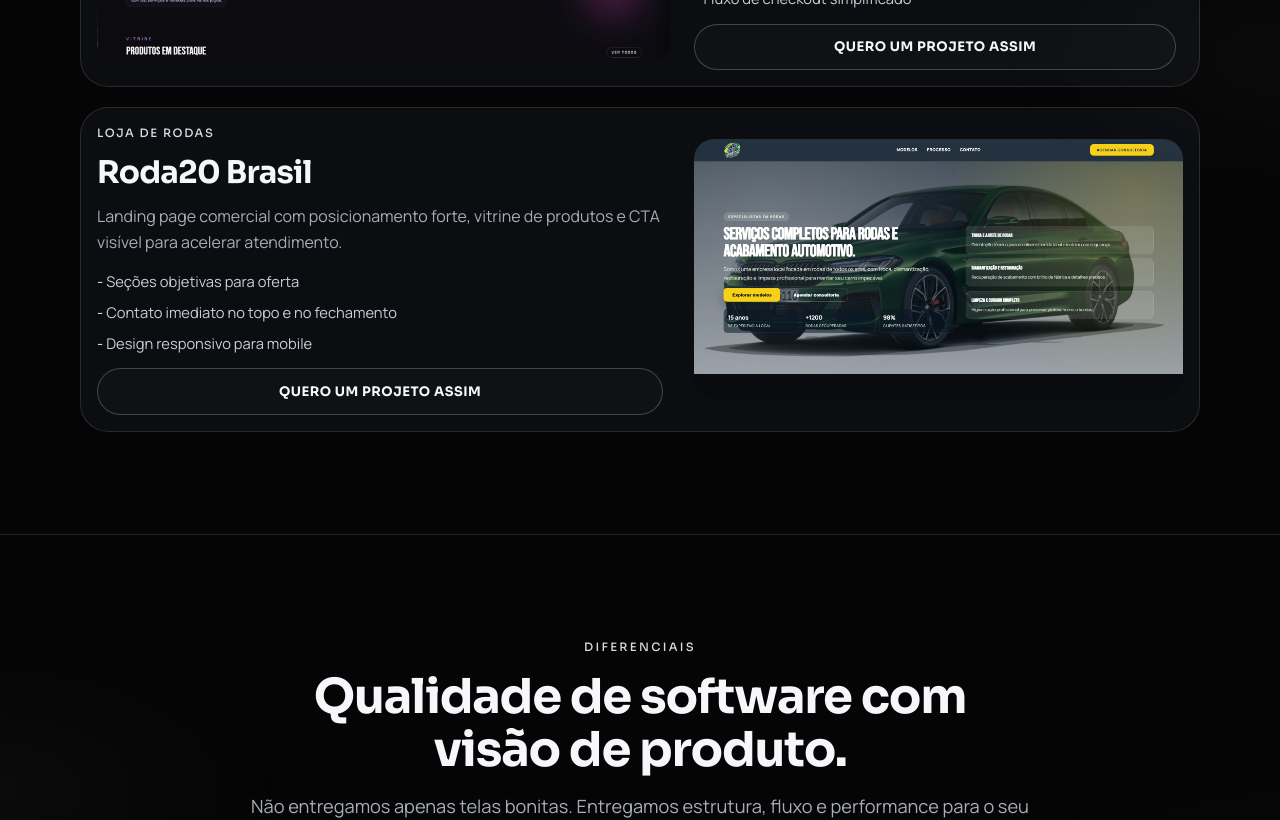
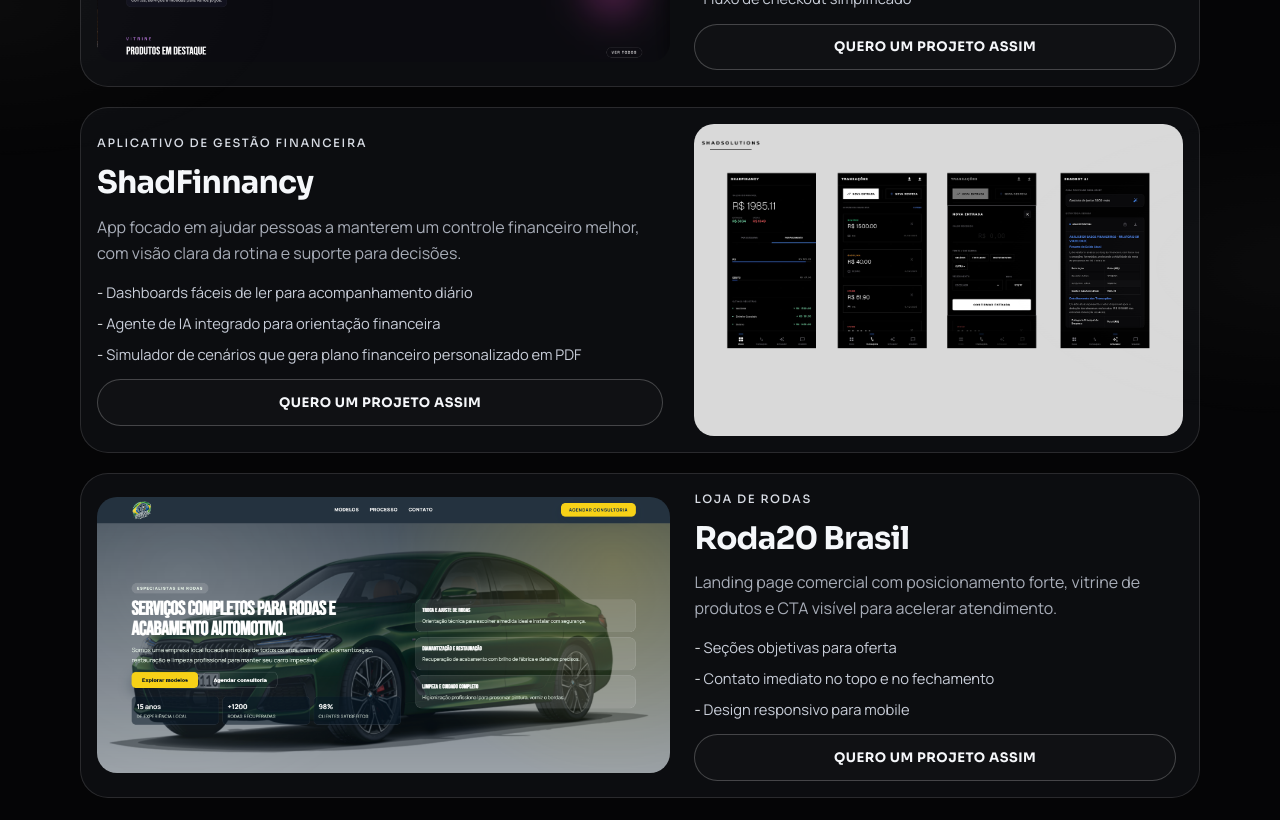
Before and after one commit to angelobragamuzi/lp-shad-solutions, a Next.js app: page / in a window 1280 px wide. Shown: the part 2620-3440 px from the top of the page. Built offline with nearby package versions, Linux system fonts and the light colour scheme.

Commit message:
feat: financy

```diff
--- a/components/SystemsGrid.js
+++ b/components/SystemsGrid.js
@@ -13,6 +13,18 @@
             "Fluxo de checkout simplificado",
         ],
         image: "/site1.png",
+    },
+    {
+        name: "ShadFinnancy",
+        category: "Aplicativo de Gestão Financeira",
+        description:
+            "App focado em ajudar pessoas a manterem um controle financeiro melhor, com visão clara da rotina e suporte para decisões.",
+        points: [
+            "Dashboards fáceis de ler para acompanhamento diário",
+            "Agente de IA integrado para orientação financeira",
+            "Simulador de cenários que gera plano financeiro personalizado em PDF",
+        ],
+        image: "/financa.png",
     },
     {
         name: "Roda20 Brasil",
```
Also changed, not shown: public/financa.png (added).
